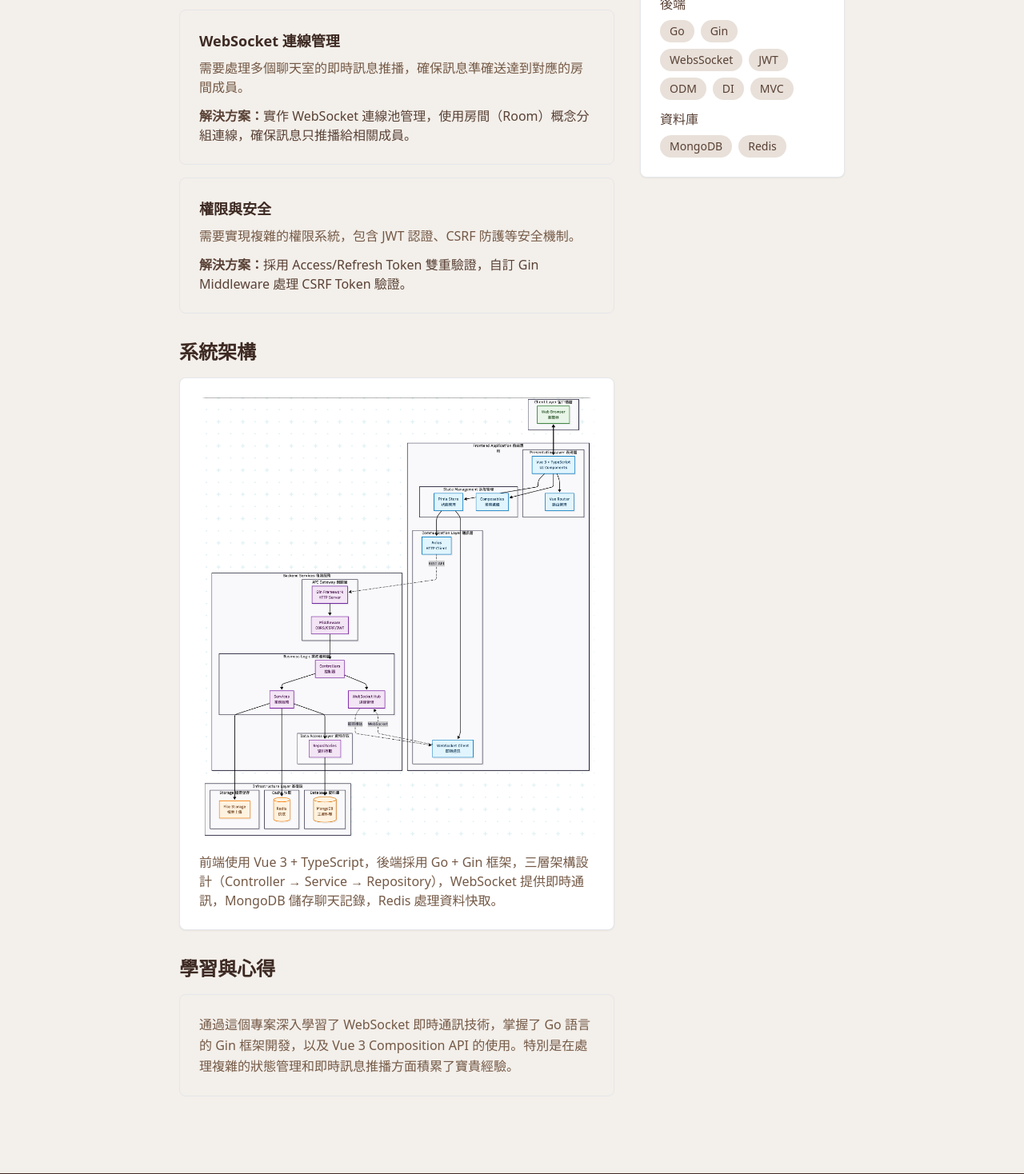
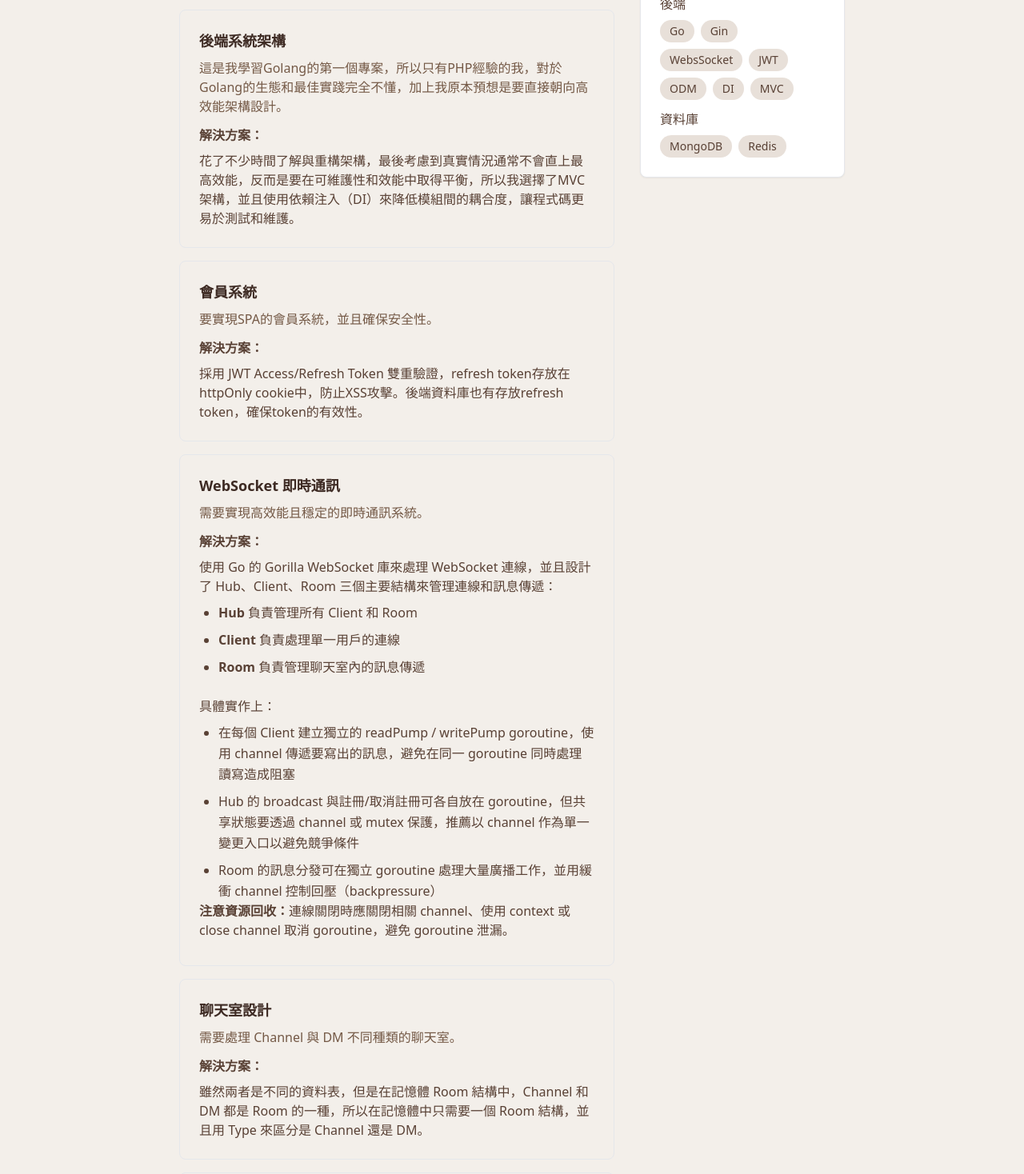
Before and after one commit to RayLiu1999/personal-site, a Nuxt app: page /portfolio/1 in a window 1280 px wide. Shown: the part 1100-2568 px from the top of the page at 80% size. Built offline with nearby package versions, Linux system fonts and the light colour scheme.

Commit message:
feat: 更新個人介紹與專案描述，改善內容呈現

```diff
--- a/pages/about.vue
+++ b/pages/about.vue
@@ -3,7 +3,7 @@
     <div class="max-w-4xl mx-auto px-4 sm:px-6 lg:px-8">
       <!-- Header -->
       <div class="text-center mb-16">
-        <h1 class="text-4xl font-bold text-coffee-800 dark:text-white mb-4">Hello, 我是 Ray Liu</h1>
+        <h1 class="text-4xl font-bold text-coffee-800 dark:text-white mb-4">Hi, 我是 Ray Liu</h1>
         <p class="text-lg text-coffee-600 dark:text-gray-400">一個熱愛用程式碼解決問題、創造有趣事物的後端工程師。</p>
       </div>
 
--- a/pages/index.vue
+++ b/pages/index.vue
@@ -11,7 +11,7 @@
             Hi, 我是<span class="text-coffee-600 dark:text-blue-400">Ray Liu</span>
           </h1>
           <p class="text-xl text-coffee-700 dark:text-gray-300 mb-8 max-w-3xl mx-auto">
-            我是一名熱愛技術的工程師，無論是前端、後端、DevOps 都有興趣。我目前專注於高效能系統的研究與應用，讓自己有能力打造穩定且高效的系統。
+            我是一名熱愛技術的後端工程師，無論是前端、後端、DevOps 都蠻有興趣。我目前專注於高效能系統的研究與應用，讓自己有能力打造穩定且高效的系統。
           </p>
           <div class="flex flex-col sm:flex-row gap-4 justify-center">
             <NuxtLink to="/portfolio" class="bg-coffee-600 hover:bg-coffee-700 dark:bg-blue-600 dark:hover:bg-blue-700 text-white px-8 py-3 rounded-lg font-semibold transition-colors">
--- a/pages/portfolio/[id].vue
+++ b/pages/portfolio/[id].vue
@@ -77,7 +77,10 @@
                 <div v-for="challenge in project.challenges" :key="challenge.title" class="bg-coffee-50 dark:bg-gray-800 p-6 rounded-lg border dark:border-gray-700">
                   <h3 class="text-lg font-semibold text-coffee-800 dark:text-white mb-2">{{ challenge.title }}</h3>
                   <p class="text-coffee-600 dark:text-gray-300 mb-3">{{ challenge.problem }}</p>
-                  <p class="text-coffee-700 dark:text-gray-300"><strong>解決方案：</strong>{{ challenge.solution }}</p>
+                  <div class="text-coffee-700 dark:text-gray-300">
+                    <strong class="block mb-2">解決方案：</strong>
+                    <div v-html="challenge.solution" class="solution-content prose prose-coffee dark:prose-invert max-w-none"></div>
+                  </div>
                 </div>
               </div>
             </section>
@@ -212,14 +215,44 @@ const projects = {
     architectureDescription: '前端使用 Vue 3 + TypeScript，後端採用 Go + Gin 框架，三層架構設計（Controller → Service → Repository），WebSocket 提供即時通訊，MongoDB 儲存聊天記錄，Redis 處理資料快取。',
     challenges: [
       {
-        title: 'WebSocket 連線管理',
-        problem: '需要處理多個聊天室的即時訊息推播，確保訊息準確送達到對應的房間成員。',
-        solution: '實作 WebSocket 連線池管理，使用房間（Room）概念分組連線，確保訊息只推播給相關成員。'
+        title: '後端系統架構',
+        problem: '這是我學習Golang的第一個專案，所以只有PHP經驗的我，對於Golang的生態和最佳實踐完全不懂，加上我原本預想是要直接朝向高效能架構設計。',
+        solution: '花了不少時間了解與重構架構，最後考慮到真實情況通常不會直上最高效能，反而是要在可維護性和效能中取得平衡，所以我選擇了MVC架構，並且使用依賴注入（DI）來降低模組間的耦合度，讓程式碼更易於測試和維護。'
       },
       {
-        title: '權限與安全',
-        problem: '需要實現複雜的權限系統，包含 JWT 認證、CSRF 防護等安全機制。',
-        solution: '採用 Access/Refresh Token 雙重驗證，自訂 Gin Middleware 處理 CSRF Token 驗證。'
+        title: '會員系統',
+        problem: '要實現SPA的會員系統，並且確保安全性。',
+        solution: '採用 JWT Access/Refresh Token 雙重驗證，refresh token存放在httpOnly cookie中，防止XSS攻擊。後端資料庫也有存放refresh token，確保token的有效性。'
+      },
+      {
+        title: 'WebSocket 即時通訊',
+        problem: '需要實現高效能且穩定的即時通訊系統。',
+        solution: `
+          使用 Go 的 Gorilla WebSocket 庫來處理 WebSocket 連線，並且設計了 Hub、Client、Room 三個主要結構來管理連線和訊息傳遞：
+          <ul>
+            <li><strong>Hub</strong> 負責管理所有 Client 和 Room</li>
+            <li><strong>Client</strong> 負責處理單一用戶的連線</li>
+            <li><strong>Room</strong> 負責管理聊天室內的訊息傳遞</li>
+          </ul>
+          <br>
+          <p>具體實作上：</p>
+          <ul>
+            <li>在每個 Client 建立獨立的 readPump / writePump goroutine，使用 channel 傳遞要寫出的訊息，避免在同一 goroutine 同時處理讀寫造成阻塞</li>
+            <li>Hub 的 broadcast 與註冊/取消註冊可各自放在 goroutine，但共享狀態要透過 channel 或 mutex 保護，推薦以 channel 作為單一變更入口以避免競爭條件</li>
+            <li>Room 的訊息分發可在獨立 goroutine 處理大量廣播工作，並用緩衝 channel 控制回壓（backpressure）</li>
+          </ul>
+          <p><strong>注意資源回收：</strong>連線關閉時應關閉相關 channel、使用 context 或 close channel 取消 goroutine，避免 goroutine 泄漏。</p>
+        `
+      },
+      {
+        title: '聊天室設計',
+        problem: '需要處理 Channel 與 DM 不同種類的聊天室。',
+        solution: '雖然兩者是不同的資料表，但是在記憶體 Room 結構中，Channel 和 DM 都是 Room 的一種，所以在記憶體中只需要一個 Room 結構，並且用 Type 來區分是 Channel 還是 DM。'
+      },
+      {
+        title: '前端Vue狀態管理',
+        problem: '前端需要有效管理多個聊天室、用戶狀態和即時訊息。',
+        solution: '使用 Pinia 進行全局狀態管理，將用戶資料、聊天室列表、訊息等狀態集中管理，確保各組件能夠同步更新。'
       }
     ],
     techStack: [
@@ -252,20 +285,20 @@ const projects = {
   },
   2: {
     id: 2,
-    title: '綠芬芳手工皂電商網站',
-    description: '使用 Nuxt.js 3 建構的手工皂電商平台，包含前台、後台管理和 RESTful API',
+    title: '綠芬芳手工皂形象網站',
+    description: '使用 Nuxt.js 3 建構的手工皂形象平台，包含前台、後台管理和 RESTful API',
     image: '/project3.png',
     category: '全端開發',
     year: '2025',
     demo: 'https://gf-soap.com',
-    overview: '一個完整的電商平台解決方案，包含使用 Nuxt.js 3 開發的前台網站、Vue.js 管理後台，以及 Node.js 開發的 RESTful API。支援動態內容管理、SEO 最佳化、產品管理等電商功能。',
+    overview: '以 Vibe Coding 為主加上手動微調製作的簡易形象網站，包含使用 Nuxt 3 開發的前台網站、Vue 3 管理後台，以及 Express.js 開發的 RESTful API。支援動態內容管理、SEO 最佳化、產品管理等功能。',
     architecture: '/project3-sa.png',
     architectureDescription: '前台使用 Nuxt.js 3 進行 SSG 靜態生成，管理後台採用 Vue.js SPA，後端 API 使用 Node.js + Express.js 框架，MySQL 資料庫，整合 Google reCAPTCHA 安全防護。',
     challenges: [
       {
         title: 'SEO 最佳化',
-        problem: '電商網站需要良好的搜尋引擎排名，傳統 SPA 難以滿足 SEO 需求。',
-        solution: '採用 Nuxt.js 3 的 SSG 模式，自動生成 Sitemap，實作動態 meta 標籤和結構化資料。'
+        problem: '形象網站需要良好的搜尋引擎排名，傳統 SPA 難以滿足 SEO 需求。',
+        solution: '採用 Nuxt 3 的 SSG 模式，自動生成 Sitemap，實作動態 meta 標籤和結構化資料。'
       },
       {
         title: '內容管理系統',
@@ -626,3 +659,21 @@ useHead({
   ]
 })
 </script>
+
+<style scoped>
+.solution-content :deep(ul) {
+  @apply list-disc pl-6 space-y-2 mt-2;
+}
+
+.solution-content :deep(ol) {
+  @apply list-decimal pl-6 space-y-2 mt-2;
+}
+
+.solution-content :deep(li) {
+  @apply text-coffee-700 dark:text-gray-300 leading-relaxed;
+}
+
+.solution-content :deep(p) {
+  @apply mb-2;
+}
+</style>
--- a/pages/portfolio/index.vue
+++ b/pages/portfolio/index.vue
@@ -127,8 +127,8 @@ const projects = [
   },
   {
     id: 2,
-    title: '綠芬芳手工皂電商網站',
-    description: '使用 Nuxt.js 3 建構的手工皂電商平台，包含前台、後台管理和 RESTful API',
+    title: '綠芬芳手工皂形象網站',
+    description: '使用 Nuxt.js 3 建構的手工皂形象平台，包含前台、後台管理和 RESTful API',
     image: '/project3.png',
     category: '全端開發',
     year: '2025',
```
